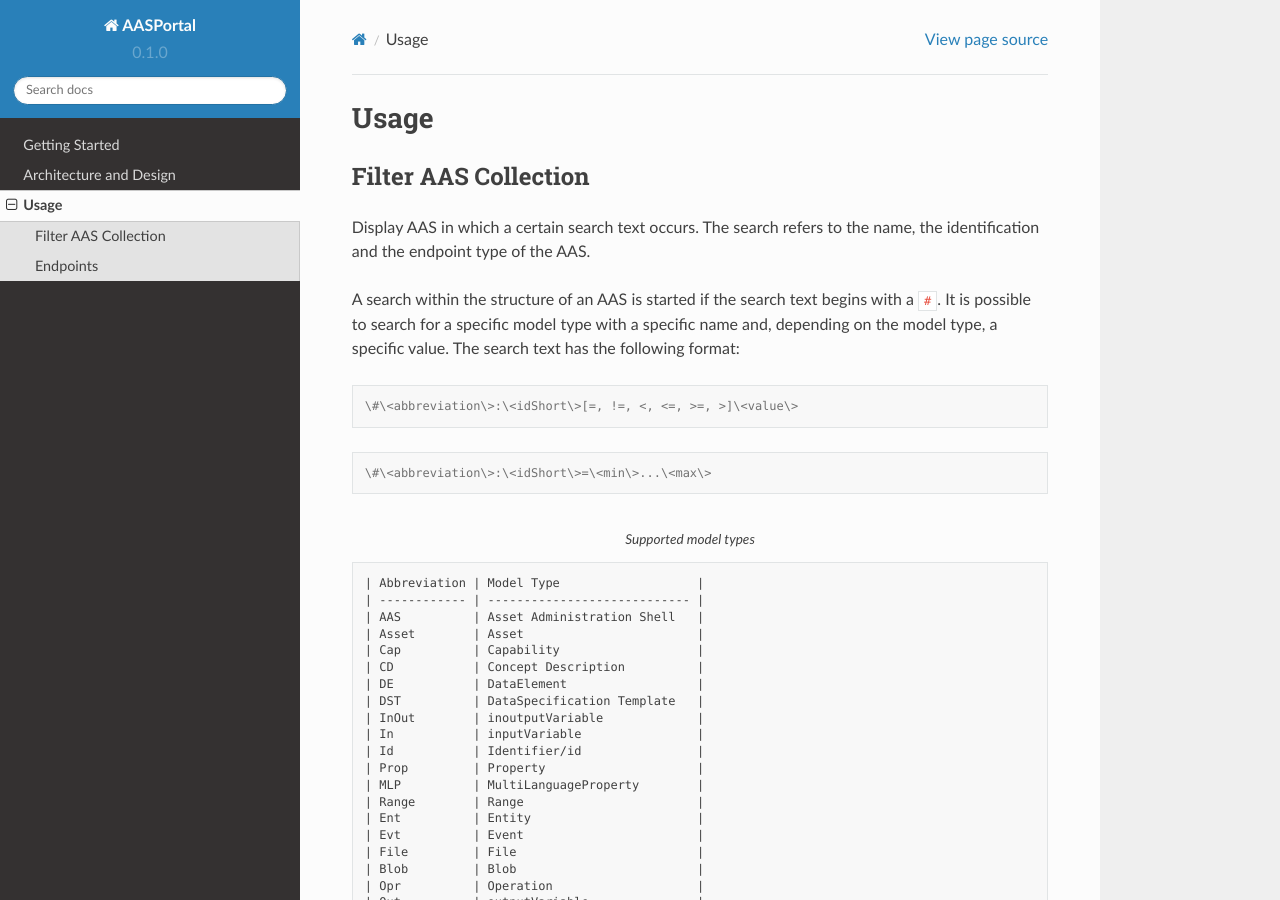
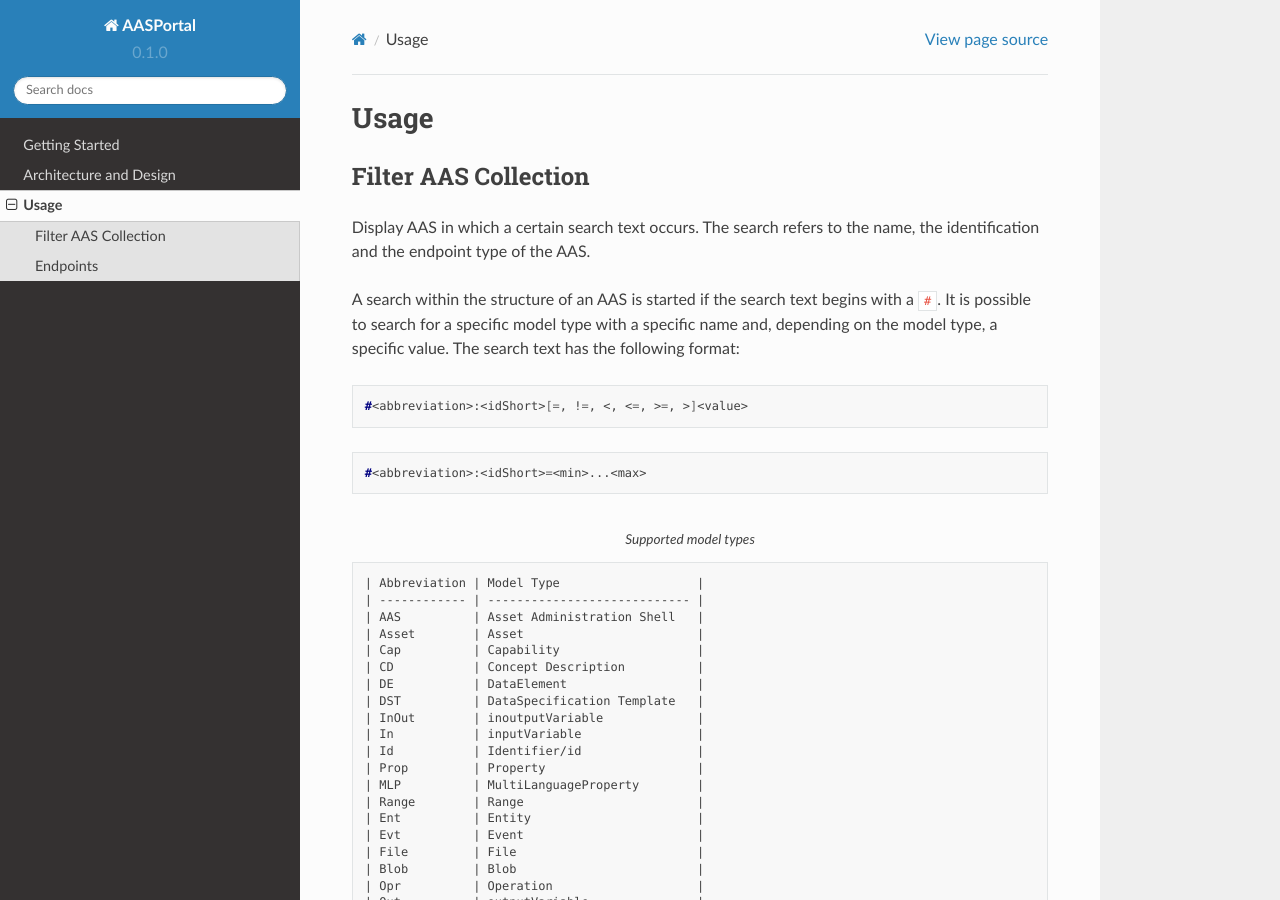
Before and after one commit to fpethig/rtd-tutorial, a Sphinx documentation site: the page built from docs/source/usage.rst, in a window 1280 px wide and 900 px high. Built offline with Sphinx 7.4.7 and the Read the Docs theme 2.0.0, drawn with Linux system fonts in a browser that asks for light colours; cross-references to code outside the pages are shown as plain code.

Commit message:
Update usage.rst

```diff
--- a/docs/source/usage.rst
+++ b/docs/source/usage.rst
@@ -8,11 +8,11 @@ A search within the structure of an AAS is started if the search text begins wit
 
 .. code-block:: console
 
-   \#\<abbreviation\>:\<idShort\>[=, !=, <, <=, >=, >]\<value\>
+   #<abbreviation>:<idShort>[=, !=, <, <=, >=, >]<value>
 
 .. code-block:: console
 
-   \#\<abbreviation\>:\<idShort\>=\<min\>...\<max\>
+   #<abbreviation>:<idShort>=<min>...<max>
 
 .. code-block:: none
    :caption: Supported model types
```
